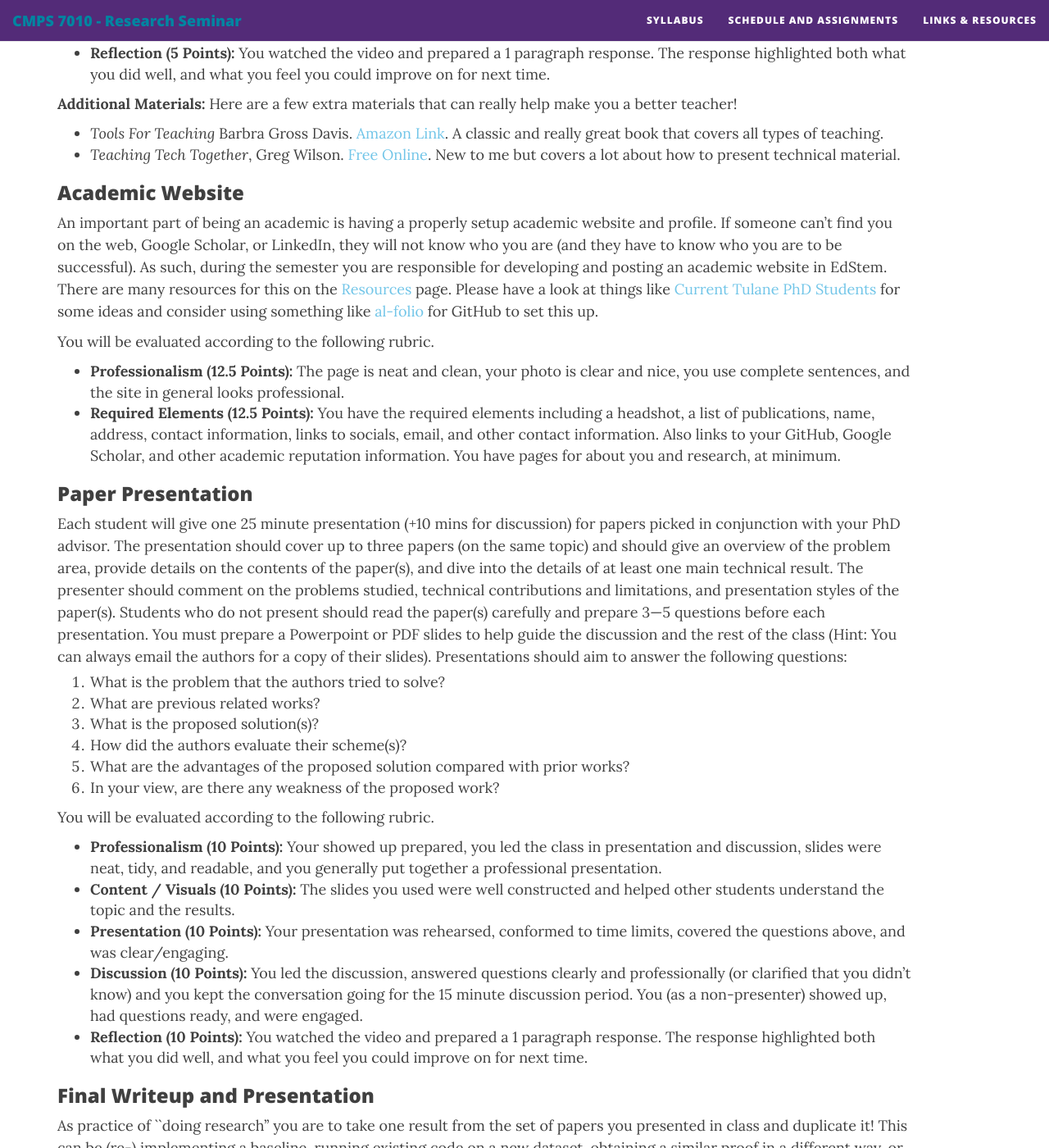
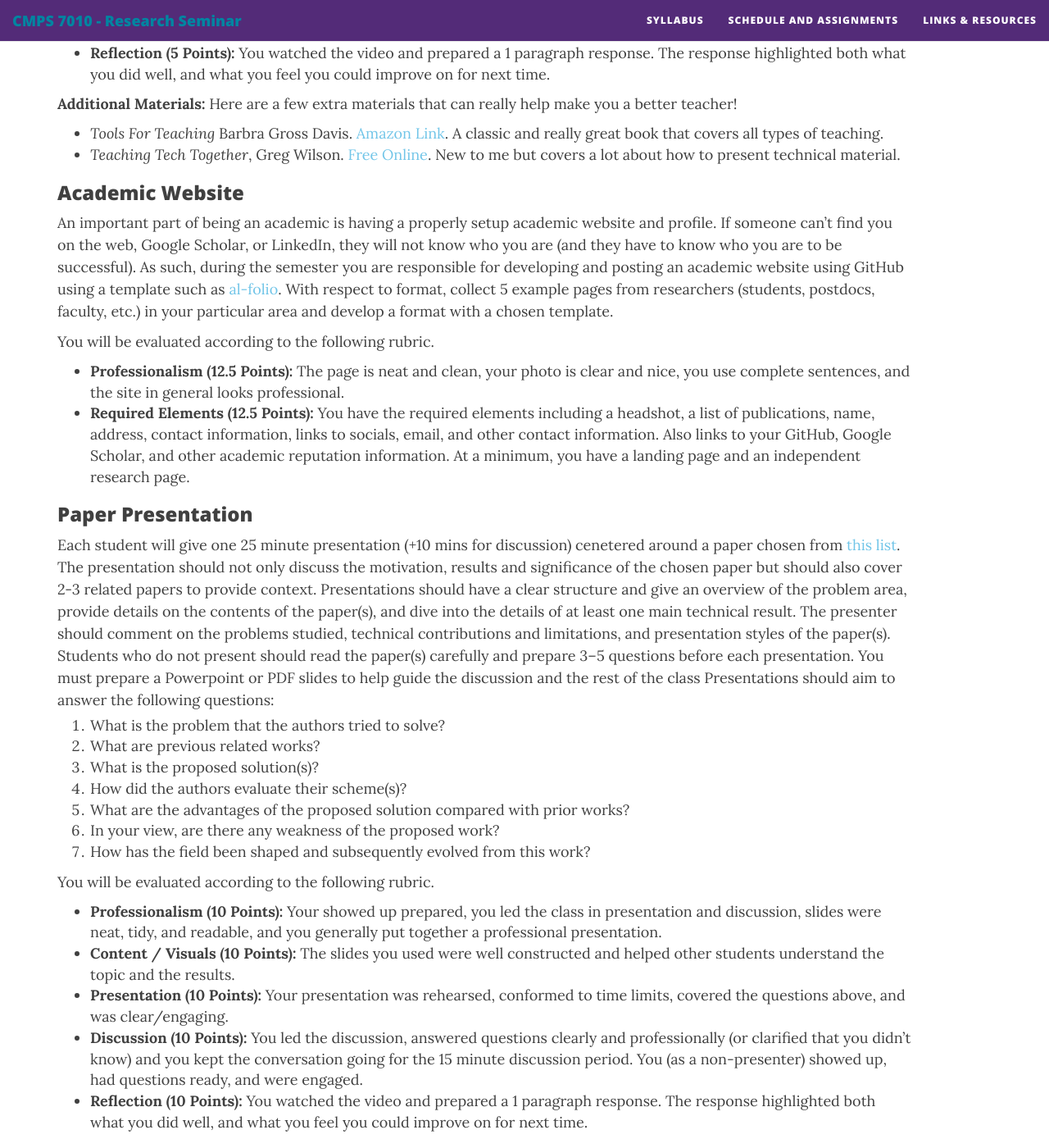
Before and after one commit to TulaneCS/cmps7010, a Jekyll site: the page built from syllabus.md, in a window 1280 px wide and 1400 px high, scrolled down 3872 px. Shown: the whole window at 82% size. Built offline with Jekyll 4.4.1, drawn with Linux system fonts in a browser that asks for light colours; nearby versions of some CDN libraries.

Commit message:
added paper list and changed presentation assignment

```diff
--- a/syllabus.md
+++ b/syllabus.md
@@ -124,20 +124,21 @@ You will be evaluated according to the following rubric.
   * *Teaching Tech Together*, Greg Wilson. [Free Online](https://teachtogether.tech/en/index.html). New to me but covers a lot about how to present technical material.
 
 ### Academic Website
-An important part of being an academic is having a properly setup academic website and profile. If someone can't find you on the web, Google Scholar, or LinkedIn, they will not know who you are (and they have to know who you are to be successful). As such, during the semester you are responsible for developing and posting an academic website in EdStem. There are many resources for this on the [Resources](./resources.md) page. Please have a look at things like [Current Tulane PhD Students](https://sse.tulane.edu/current-phd-students) for some ideas and consider using something like [al-folio](https://github.com/alshedivat/al-folio) for GitHub to set this up.
+An important part of being an academic is having a properly setup academic website and profile. If someone can't find you on the web, Google Scholar, or LinkedIn, they will not know who you are (and they have to know who you are to be successful). As such, during the semester you are responsible for developing and posting an academic website using GitHub using a template such as [al-folio](https://github.com/alshedivat/al-folio). With respect to format, collect 5 example pages from researchers (students, postdocs, faculty, etc.) in your particular area and develop a format with a chosen template.
 
 You will be evaluated according to the following rubric.
 * **Professionalism (12.5 Points):** The page is neat and clean, your photo is clear and nice, you use complete sentences, and the site in general looks professional.
-* **Required Elements (12.5 Points):** You have the required elements including a headshot, a list of publications, name, address, contact information, links to socials, email, and other contact information. Also links to your GitHub, Google Scholar, and other academic reputation information. You have pages for about you and research, at minimum.
+* **Required Elements (12.5 Points):** You have the required elements including a headshot, a list of publications, name, address, contact information, links to socials, email, and other contact information. Also links to your GitHub, Google Scholar, and other academic reputation information. At a minimum, you have a landing page and an independent research page.
 
 ### Paper Presentation
-Each student will give one 25 minute presentation (+10 mins for discussion) for papers picked in conjunction with your PhD advisor. The presentation should cover up to three papers (on the same topic) and should give an overview of the problem area, provide details on the contents of the paper(s), and dive into the details of at least one main technical result. The presenter should comment on the problems studied, technical contributions and limitations, and presentation styles of the paper(s). Students who do not present should read the paper(s) carefully and prepare 3---5 questions before each presentation. You must prepare a Powerpoint or PDF slides to help guide the discussion and the rest of the class (Hint: You can always email the authors for a copy of their slides). Presentations should aim to answer the following questions:
+Each student will give one 25 minute presentation (+10 mins for discussion) cenetered around a paper chosen from [this list](classic_papers.md). The presentation should not only discuss the motivation, results and significance of the chosen paper but should also cover 2-3 related papers to provide context. Presentations should have a clear structure and give an overview of the problem area, provide details on the contents of the paper(s), and dive into the details of at least one main technical result. The presenter should comment on the problems studied, technical contributions and limitations, and presentation styles of the paper(s). Students who do not present should read the paper(s) carefully and prepare 3--5 questions before each presentation. You must prepare a Powerpoint or PDF slides to help guide the discussion and the rest of the class Presentations should aim to answer the following questions:
 1. What is the problem that the authors tried to solve?
 2. What are previous related works?
 3. What is the proposed solution(s)?
 4. How did the authors evaluate their scheme(s)?
 5. What are the advantages of the proposed solution compared with prior works?
 6. In your view, are there any weakness of the proposed work?
+7. How has the field been shaped and subsequently evolved from this work?
 
 You will be evaluated according to the following rubric.
 * **Professionalism (10 Points):** Your showed up prepared, you led the class in presentation and discussion, slides were neat, tidy, and readable, and you generally put together a professional presentation.
```
Also changed, not shown: classic_papers.md (added, +55 -0 lines).
